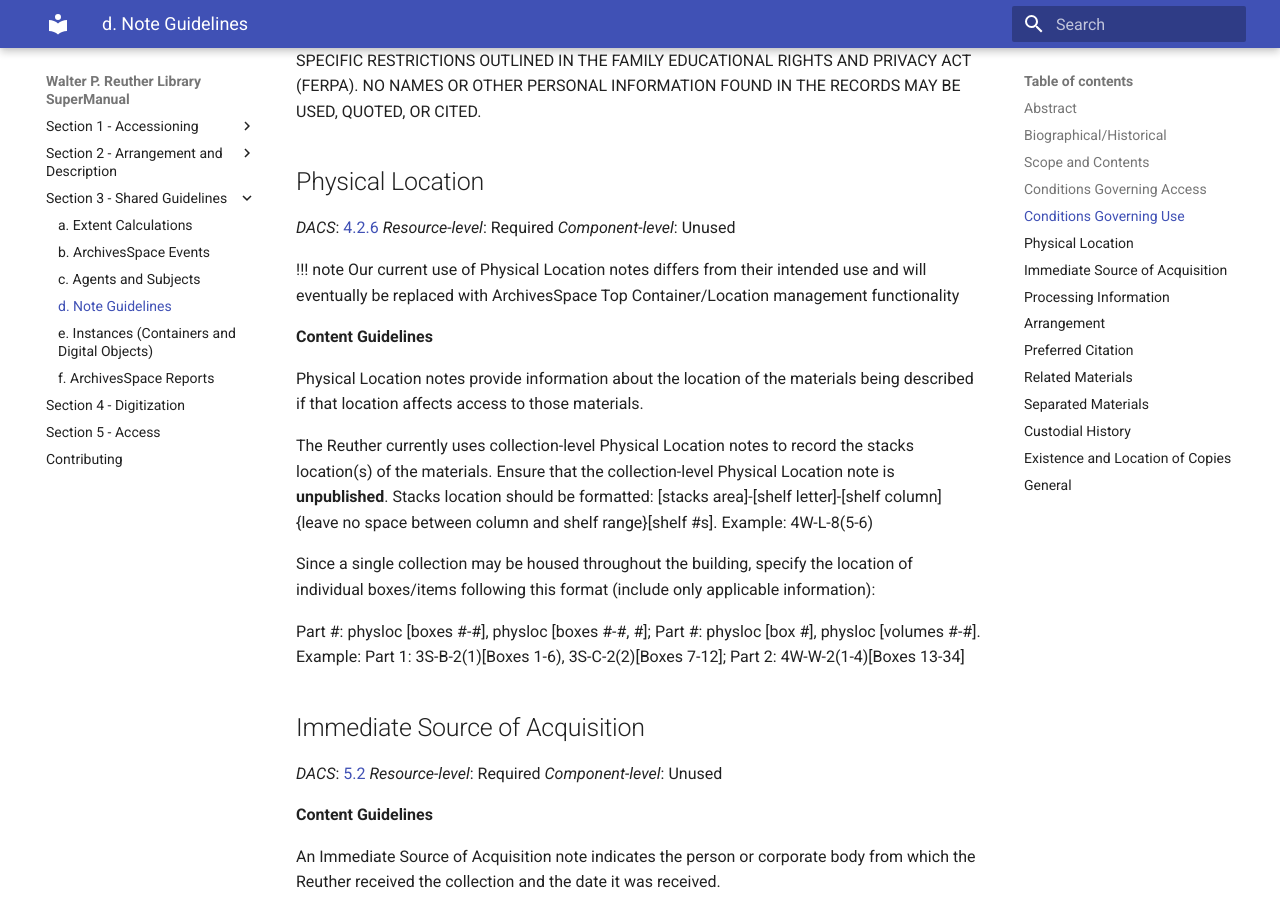
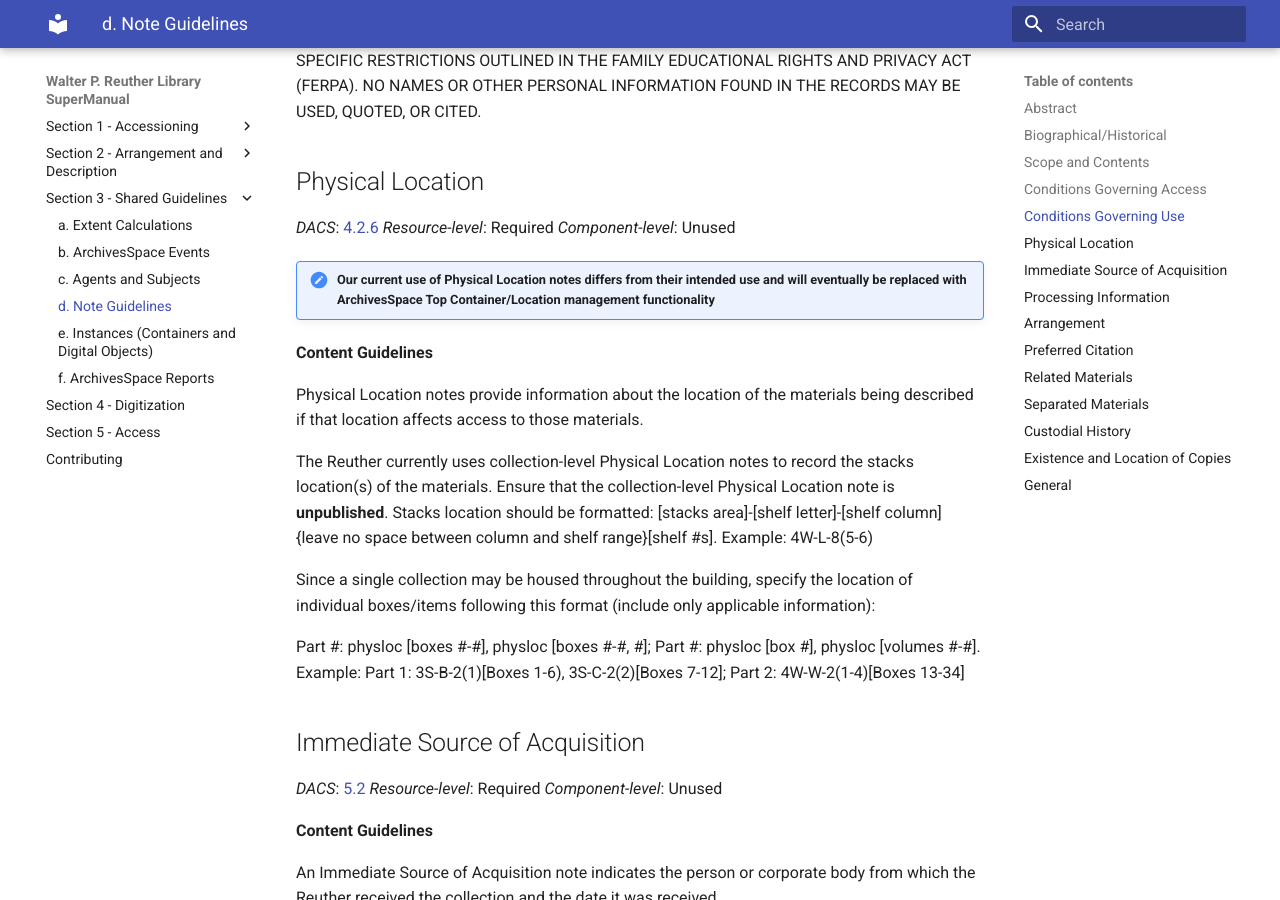
Before and after one commit to WSUReuther/SuperManual, an MkDocs documentation site: the page built from docs/03_shared/03_04_notes.md, in a window 1280 px wide and 900 px high, scrolled down 3327 px. Built offline with MkDocs 1.6.1 and Material for MkDocs 9.7.7, drawn with Linux system fonts in a browser that asks for light colours.

Commit message:
Update 03_04_notes.md

```diff
--- a/docs/03_shared/03_04_notes.md
+++ b/docs/03_shared/03_04_notes.md
@@ -46,7 +46,7 @@
 
 **Content Guidelines**
 
-Conditions Governing Access note is a succinct statement regarding any access restrictions to the materials. Access restrictions should be placed on a collection if some of the material in a collection is not available to researchers. Restrictions may be imposed by the donor, the institution's policies, or the sensitive nature of the materials. The note should specify the details of the restriction, indicate the specific materials to which the restriction applies (e.g., the entire collection, a particular series, a particular box, etc.) and, if applicable, the duration of the restriction or the date on which the restriction will be lifted. Optionally, use a second, unpublished subnote to communicate restriction details internally. *If a collection contains an access restriction, be sure the "restrictions apply" box is checked under* [Basic Information](https://../02_arrangement/02_03_resources.md#basic-information) *in the resource record.*
+Conditions Governing Access note is a succinct statement regarding any access restrictions to the materials. Access restrictions should be placed on a collection if some of the material in a collection is not available to researchers. Restrictions may be imposed by the donor, the institution's policies, or the sensitive nature of the materials. The note should specify the details of the restriction, indicate the specific materials to which the restriction applies (e.g., the entire collection, a particular series, a particular box, etc.) and, if applicable, the duration of the restriction or the date on which the restriction will be lifted. Optionally, use a second, unpublished subnote to communicate restriction details internally. *If a collection contains an access restriction, be sure the "restrictions apply" box is checked under* [Basic Information](../02_arrangement/02_03_resources.md#basic-information) *in the resource record.*
 
 **Examples**
 
@@ -94,7 +94,7 @@
 *Component-level*: Unused
 
 
-!!! note Our current use of Physical Location notes differs from their intended use and will eventually be replaced with ArchivesSpace Top Container/Location management functionality
+!!! note "Our current use of Physical Location notes differs from their intended use and will eventually be replaced with ArchivesSpace Top Container/Location management functionality"
 
 **Content Guidelines**
 
```
